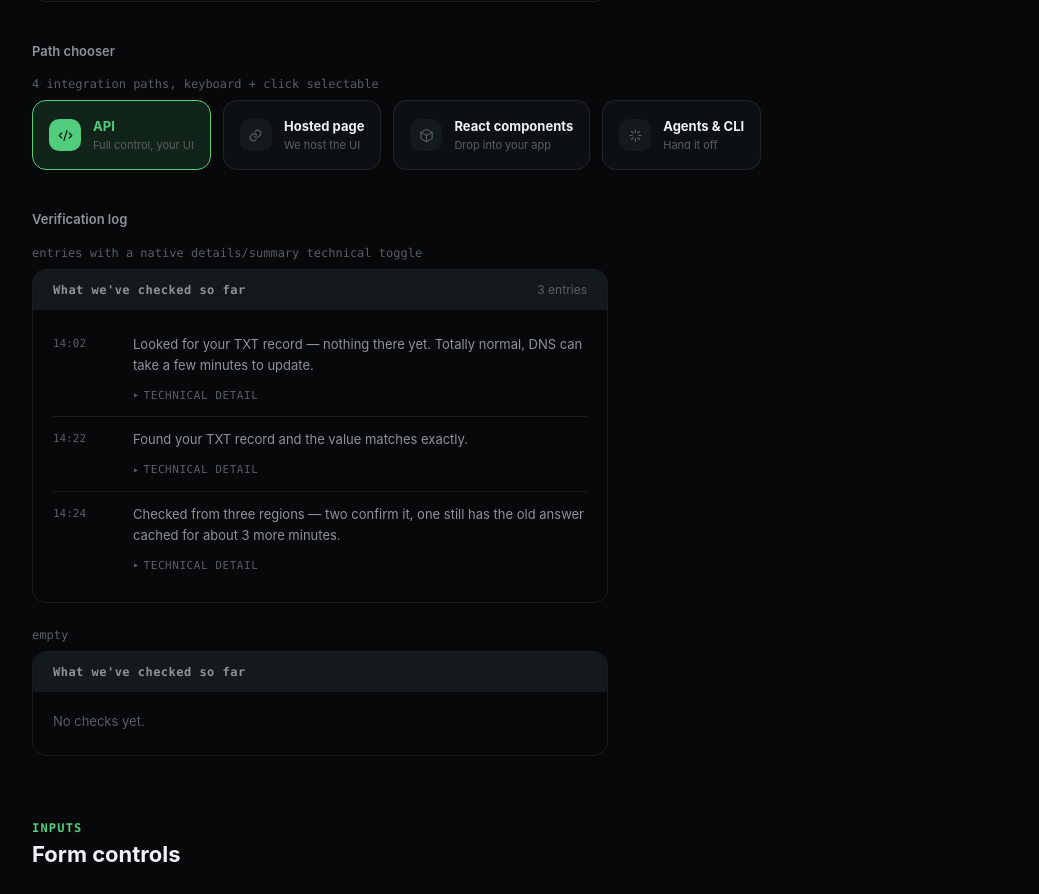
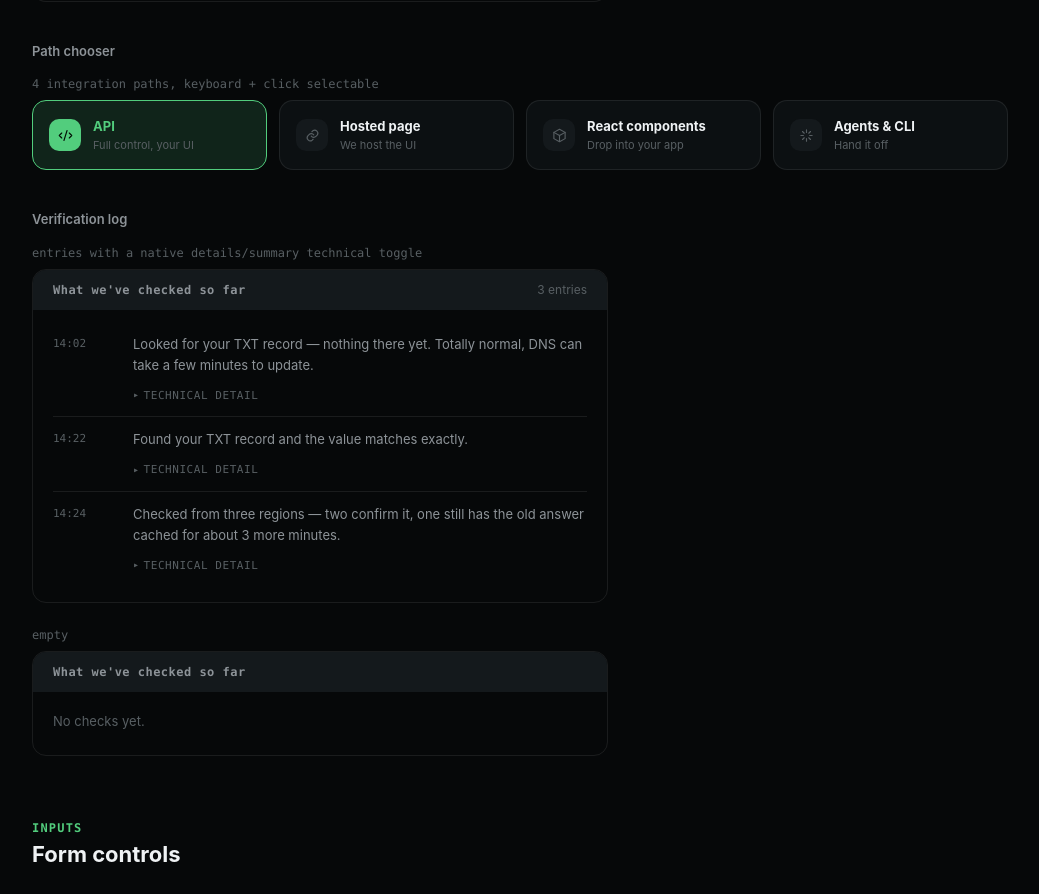
Before and after one commit to iagodahlem/domainproof, a Next.js app in the folder apps/web/: page /design-system in a window 1280 px wide. Shown: the part 8085-8979 px from the top of the page, without its empty margins (120-1159 px from the left). Built offline with nearby package versions, Linux system fonts and the light colour scheme; no server answers.

Commit message:
fix: widen the onboarding panel and let path cards fill the row

```diff
--- a/apps/web/app/(dashboard)/[projectId]/_components/onboarding-panel.tsx
+++ b/apps/web/app/(dashboard)/[projectId]/_components/onboarding-panel.tsx
@@ -138,7 +138,7 @@ export function OnboardingPanel({
   }
 
   return (
-    <div className="flex flex-col gap-6">
+    <div className="flex flex-col gap-6 max-w-4xl">
       <Callout tone="accent" className="flex items-start gap-3">
         <Sparkles
           aria-hidden="true"
--- a/packages/ui/src/path-chooser.tsx
+++ b/packages/ui/src/path-chooser.tsx
@@ -45,7 +45,7 @@ export function PathChooser({
             aria-selected={active}
             onClick={() => onChange(option.id)}
             className={cn(
-              'flex w-max shrink-0 snap-start items-center gap-3 rounded-lg border border-border bg-surface p-4 text-left transition-colors duration-150 hover:border-border-strong',
+              'flex flex-1 shrink-0 snap-start items-center gap-3 rounded-lg border border-border bg-surface p-4 text-left transition-colors duration-150 hover:border-border-strong',
               active && 'border-accent bg-accent-soft',
             )}
           >
```
